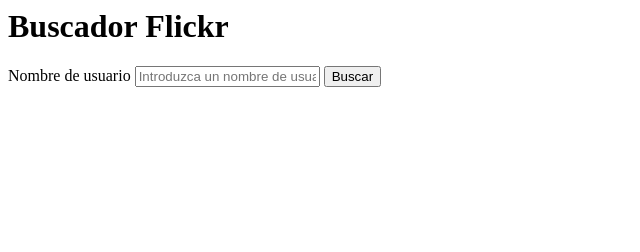
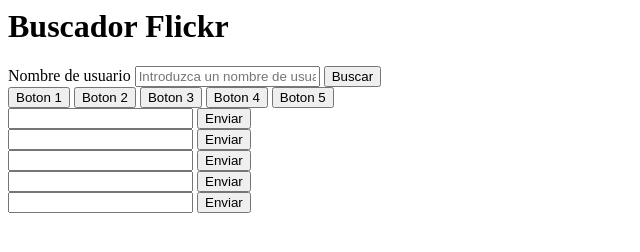
Before and after one commit to cruizba/-PL-Practica2, a plain HTML site: page index.html in a window 1280 px wide. Shown: the whole page, without its empty margins (0-640 px from the left). Drawn offline with Linux system fonts and the light colour scheme.

Commit message:
cambios en el index del html

```diff
--- a/index.html
+++ b/index.html
@@ -5,9 +5,47 @@
         <script type="text/javascript" src="js/flickrSearcher.js"></script>
     </head>
     <body>
-        <h1>Buscador Flickr</h1>
-        <label>Nombre de usuario</label>
-        <input id="usernameInput" placeholder="Introduzca un nombre de usuario"/>
-        <button id="userSearchButton">Buscar</button>
+        <div id= "Indice">
+            <h1>Buscador Flickr</h1>
+            <label>Nombre de usuario</label>
+            <input id="usernameInput" placeholder="Introduzca un nombre de usuario"/>
+            <button id="userSearchButton">Buscar</button>
+        </div>
+
+        <div id= "contents">
+            <input type="button"  id = "Boton 1"  value="Boton 1" >
+            <input type="button"  id = "Boton 2"  value="Boton 2" >
+            <input type="button"  id = "Boton 3"  value="Boton 3" >
+            <input type="button"  id = "Boton 4"  value="Boton 4" >
+            <input type="button"  id = "Boton 5"  value="Boton 5" >
+
+         </div>
+
+        <div id= "texto 1">
+        <input type="text" id = "text1" >
+        <input type="button"  id = "Boton 1"  value="Enviar" >
+
+        </div>
+
+        <div id= "texto 2">
+        <input type="text" id = "text2" >
+        <input type="button"  id = "Boton 2"  value="Enviar" >
+        </div>
+
+        <div id= "texto 3">
+        <input type="text" id = "text3" >
+        <input type="button"  id = "Boton 3"  value="Enviar" >
+        </div>
+
+        <div id= "texto 4">
+        <input type="text" id = "text4" >
+        <input type="button"  id = "Boton 4"  value="Enviar" >
+        </div>
+
+        <div id= "texto 5">
+        <input type="text" id = "text5" >
+        <input type="button"  id = "Boton 5"  value="Enviar" >
+        </div>
+
     </body>
 </html>
```
